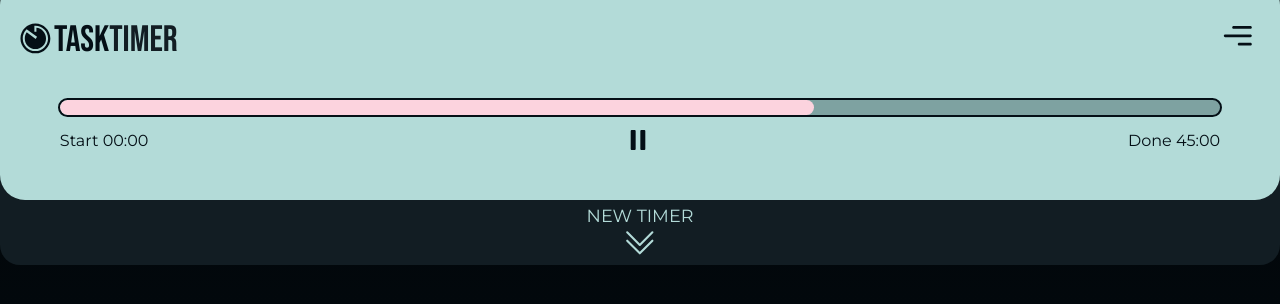
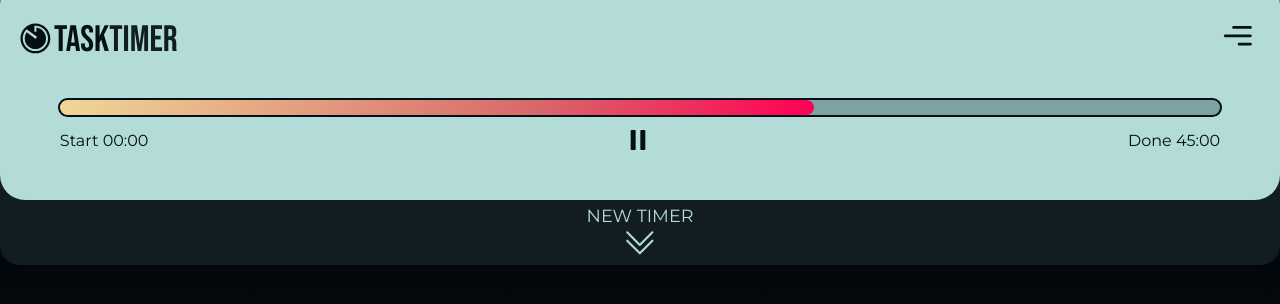
Before and after one commit to sseans/react-study-timer, a React (Create React App) app: page / in a window 1280 px wide. Shown: the top 304 px of the page. Built offline with nearby package versions, Linux system fonts and the light colour scheme.

Commit message:
added styling gradient to timer bar

```diff
--- a/public/index.html
+++ b/public/index.html
@@ -5,6 +5,10 @@
     <link rel="icon" href="%PUBLIC_URL%/favicon.ico" />
     <meta name="viewport" content="width=device-width, initial-scale=1" />
     <meta name="theme-color" content="#000000" />
+    <link rel="preconnect" href="https://fonts.gstatic.com" />
+    <link rel="preconnect" href="https://fonts.gstatic.com" />
+    <link rel="preconnect" href="https://fonts.gstatic.com" />
+    <link rel="preconnect" href="https://fonts.gstatic.com" />
     <link rel="preconnect" href="https://fonts.gstatic.com" />
     <link
       href="https://fonts.googleapis.com/css2?family=Bebas+Neue&family=Montserrat&display=swap"
--- a/src/Components/TimerDisplay/TimerDisplay.css
+++ b/src/Components/TimerDisplay/TimerDisplay.css
@@ -21,8 +21,18 @@
   border-radius: 20px;
   width: 65%;
   height: 100%;
+  background: rgb(255, 0, 84);
+  background: rgb(255, 0, 84);
+  background: rgb(255, 0, 84);
+  background: rgb(255, 0, 84);
+  background: rgb(255, 0, 84);
+  background: linear-gradient(
+    281deg,
+    rgba(255, 0, 84, 1) 0%,
+    rgba(216, 104, 106, 1) 37%,
+    rgba(239, 215, 150, 1) 100%
+  );
 }
-
 .timerdisplay__text {
   margin-top: -25px;
   display: flex;
```
